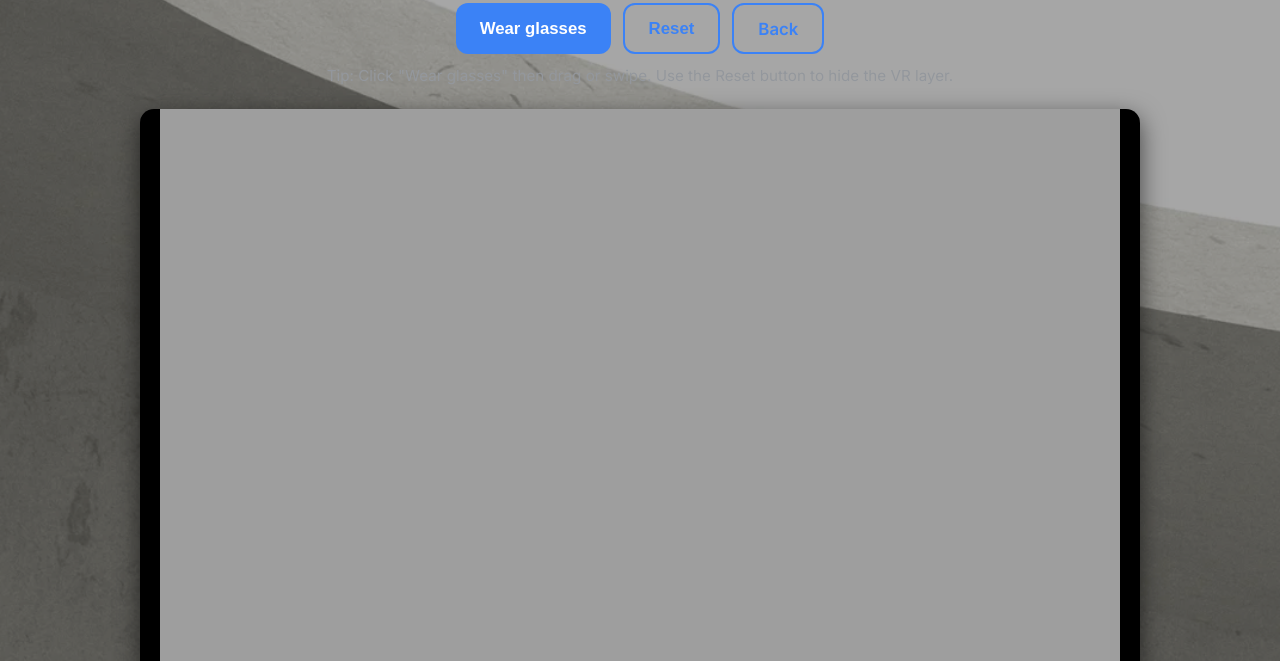
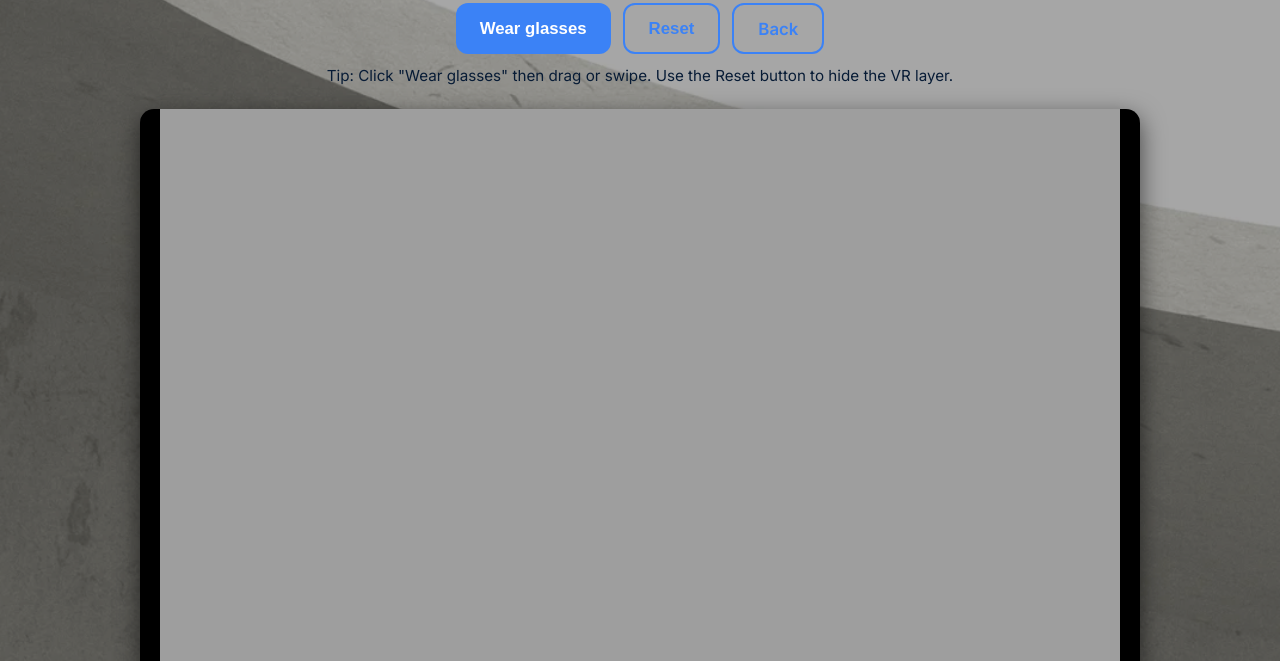
Before and after one commit to ZhanyaG/FinalProjClo3d, a plain HTML site: page reveal.html in a window 1280 px wide. Shown: the part 139-800 px from the top of the page. Drawn offline with Linux system fonts and the light colour scheme.

Commit message:
changed the color of the text

```diff
--- a/styles.css
+++ b/styles.css
@@ -116,7 +116,7 @@ body.reveal-page .btn-ghost:hover { background:#3b82f6; color:#fff; }
   display:block;
 }
 
-.hint { color: #e2e8f0; font-size:.95rem; text-align:center; }
+.hint { color: #0b2a52; font-size:.95rem; text-align:center; }
 
 .footer { margin-top:24px; text-align:center; color: #f0f4f8; font-size:.85rem; }
 
```
